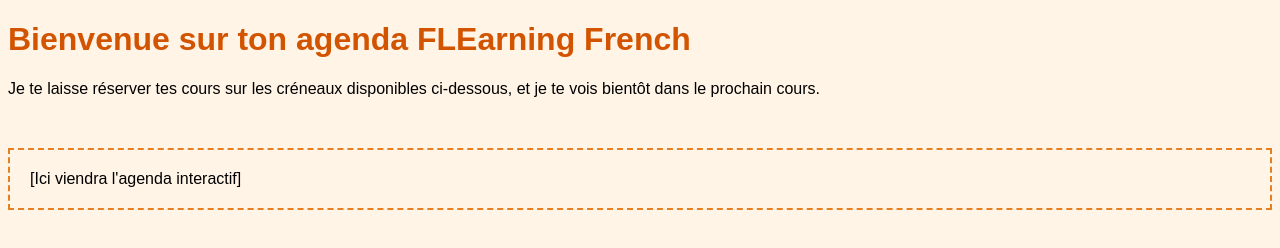
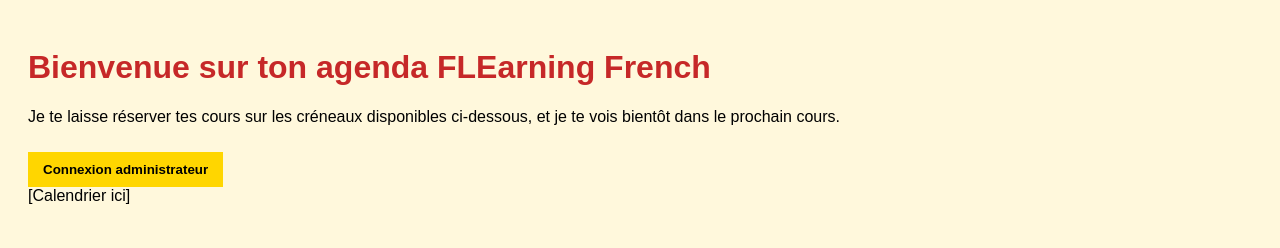
Before and after one commit to LolaMorgana/FLEarning-French, a plain HTML site: page index.html in a window 1280 px wide. Drawn offline with Linux system fonts and the light colour scheme.

Commit message:
Add files via upload

```diff
--- a/index.html
+++ b/index.html
@@ -1,15 +1,20 @@
-
 <!DOCTYPE html>
 <html lang="fr">
 <head>
     <meta charset="UTF-8">
     <meta name="viewport" content="width=device-width, initial-scale=1.0">
     <title>FLEarning French</title>
+    <link rel="stylesheet" href="style.css">
 </head>
-<body style="background-color: #fff4e6; font-family: sans-serif;">
-    <h1 style="color: #d35400;">Bienvenue sur ton agenda FLEarning French</h1>
-    <p>Je te laisse réserver tes cours sur les créneaux disponibles ci-dessous, et je te vois bientôt dans le prochain cours.</p>
-    <!-- Placeholder pour l'agenda (sera remplacé par une app React ou autre) -->
-    <div style="margin-top: 50px; padding: 20px; border: 2px dashed #e67e22;">[Ici viendra l'agenda interactif]</div>
+<body>
+    <header>
+        <h1>Bienvenue sur ton agenda FLEarning French</h1>
+        <p>Je te laisse réserver tes cours sur les créneaux disponibles ci-dessous, et je te vois bientôt dans le prochain cours.</p>
+        <button onclick="login()">Connexion administrateur</button>
+    </header>
+    <main>
+        <div id="agenda">[Calendrier ici]</div>
+    </main>
+    <script src="script.js"></script>
 </body>
 </html>
--- /dev/null
+++ b/script.js
@@ -0,0 +1,4 @@
+
+function login() {
+    alert("Connexion admin en cours...");
+}
--- /dev/null
+++ b/style.css
@@ -0,0 +1,19 @@
+
+body {
+    font-family: sans-serif;
+    background-color: #fff8dc;
+    color: #000;
+    padding: 20px;
+}
+h1 {
+    color: #c62828;
+}
+button {
+    background-color: #ffd600;
+    color: #000;
+    border: none;
+    padding: 10px 15px;
+    margin-top: 10px;
+    cursor: pointer;
+    font-weight: bold;
+}
```
